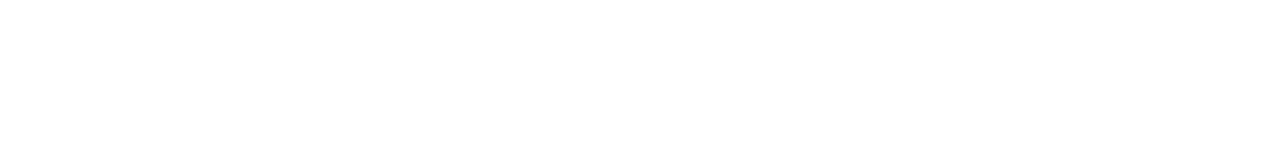
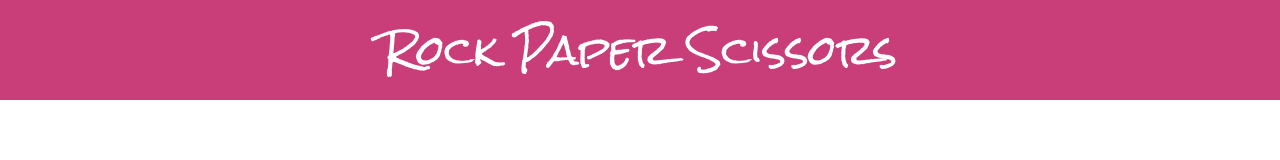
Before and after one commit to jboyle1/rock-paper-scissors, a plain HTML site: page index.html in a window 1280 px wide. Drawn offline with Linux system fonts and the light colour scheme.

Commit message:
Link css in html head. Create title and style it.

```diff
--- a/index.html
+++ b/index.html
@@ -4,9 +4,15 @@
     <meta charset="UTF-8">
     <meta name="viewport" content="width=device-width, initial-scale=1.0">
     <meta http-equiv="X-UA-Compatible" content="ie=edge">
+    <link rel="stylesheet" type="text/css" href="./static/css/reset.css">
+    <link rel="stylesheet" typr="text/css" href="./static/css/styles.css">
+    <link href="https://fonts.googleapis.com/css2?family=Open+Sans&family=Rock+Salt&display=swap" rel="stylesheet">
     <title>Rock Paper Scissors</title>
 </head>
 <body>
+    <header>
+        <div id="title"> Rock Paper Scissors</div>
+    </header>
 
 </body>
 </html>
--- a/static/css/reset.css
+++ b/static/css/reset.css
@@ -0,0 +1,48 @@
+/* http://meyerweb.com/eric/tools/css/reset/
+   v2.0 | 20110126
+   License: none (public domain)
+*/
+
+html, body, div, span, applet, object, iframe,
+h1, h2, h3, h4, h5, h6, p, blockquote, pre,
+a, abbr, acronym, address, big, cite, code,
+del, dfn, em, img, ins, kbd, q, s, samp,
+small, strike, strong, sub, sup, tt, var,
+b, u, i, center,
+dl, dt, dd, ol, ul, li,
+fieldset, form, label, legend,
+table, caption, tbody, tfoot, thead, tr, th, td,
+article, aside, canvas, details, embed,
+figure, figcaption, footer, header, hgroup,
+menu, nav, output, ruby, section, summary,
+time, mark, audio, video {
+	margin: 0;
+	padding: 0;
+	border: 0;
+	font-size: 100%;
+	font: inherit;
+	vertical-align: baseline;
+}
+/* HTML5 display-role reset for older browsers */
+article, aside, details, figcaption, figure,
+footer, header, hgroup, menu, nav, section {
+	display: block;
+}
+body {
+	line-height: 1;
+}
+ol, ul {
+	list-style: none;
+}
+blockquote, q {
+	quotes: none;
+}
+blockquote:before, blockquote:after,
+q:before, q:after {
+	content: '';
+	content: none;
+}
+table {
+	border-collapse: collapse;
+	border-spacing: 0;
+}
--- a/static/css/styles.css
+++ b/static/css/styles.css
@@ -0,0 +1,14 @@
+/* Header */
+
+#title {
+    font-family: 'Rock Salt', cursive;
+    text-align: center;
+    font-size: 40px;
+    padding: 30px 30px;
+    background-color: rgb(201, 62, 120);
+    color: #ffffff;
+}
+
+/* /Header */
+
+/* Main */
```
